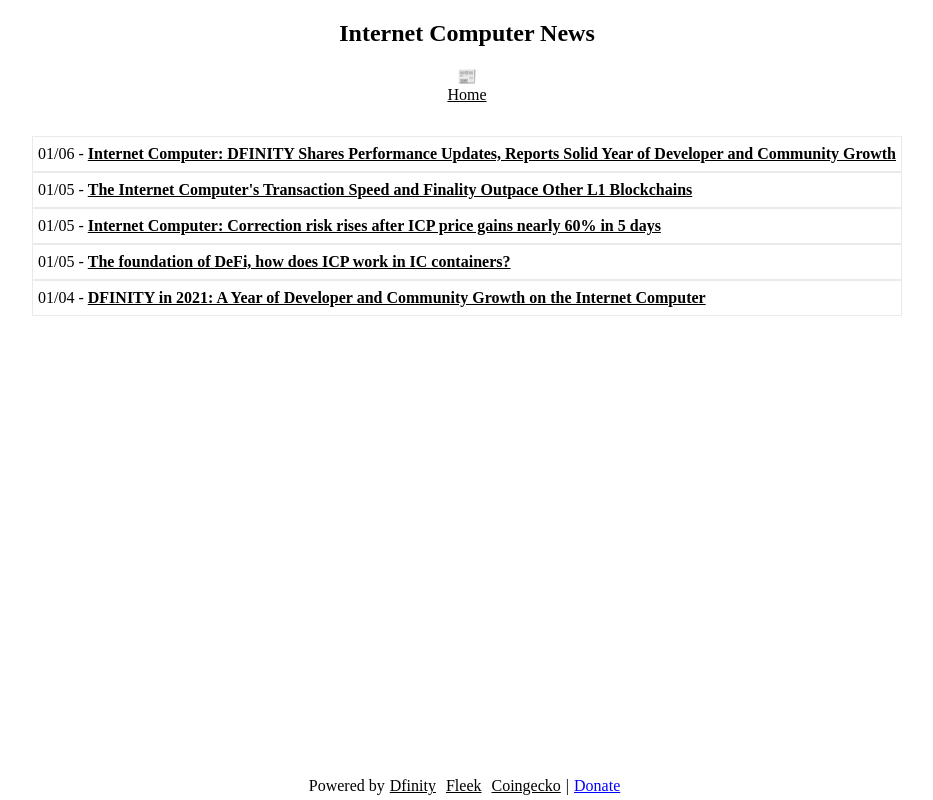
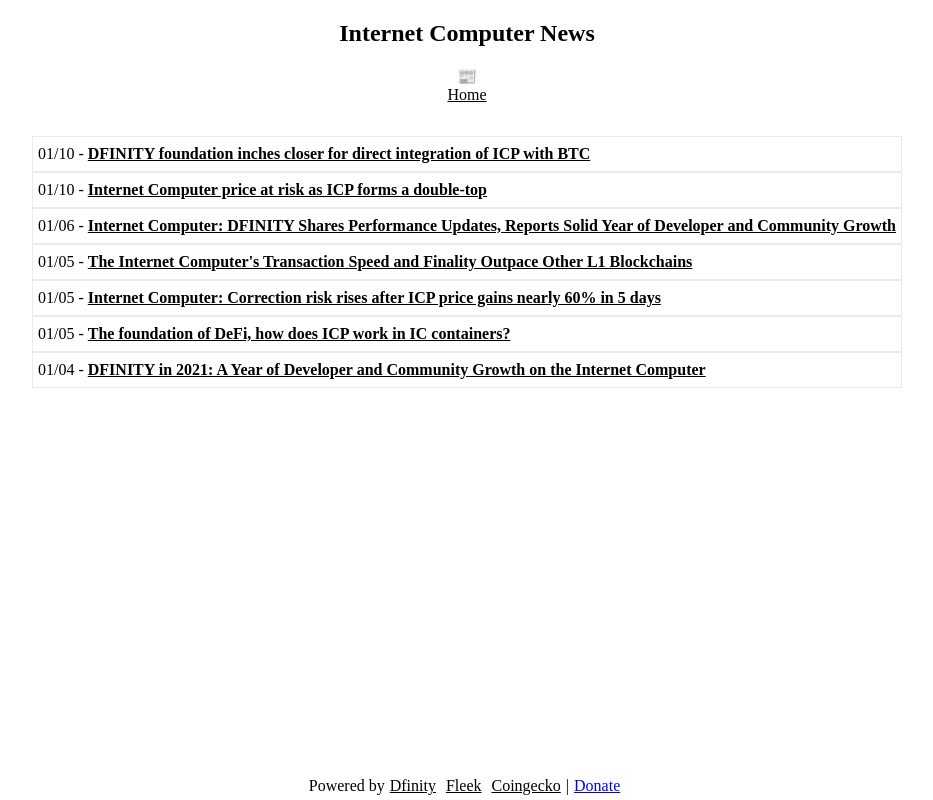
Before and after one commit to rjlucasm/ictoday, a Next.js app: page /news/2022 in a window 1280 px wide. Shown: the whole page, without its empty margins (173-1106 px from the left). Built offline with nearby package versions, Linux system fonts and the light colour scheme.

Commit message:
News 01/10

```diff
--- a/pages/news/2022.js
+++ b/pages/news/2022.js
@@ -17,6 +17,12 @@ export default function News22() {
             <Link href="/"><a style={{ color: 'inherit' }}>Home</a></Link>
 
             <div className="pagesgrid">
+            <div className="pagescard">01/10 -&nbsp;
+                <a href="https://www.tronweekly.com/dfinity-integration-icp-with-btc/" target="_blank" rel="noopener noreferrer">DFINITY foundation inches closer for direct integration of ICP with BTC</a>
+            </div>
+            <div className="pagescard">01/10 -&nbsp;
+                <a href="https://www.banklesstimes.com/2022/01/10/internet-computer-price-at-risk-as-icp-forms-a-double-top/" target="_blank" rel="noopener noreferrer">Internet Computer price at risk as ICP forms a double-top</a>
+            </div>
             <div className="pagescard">01/06 -&nbsp;
                 <a href="https://www.crowdfundinsider.com/2022/01/185189-internet-computer-dfinity-shares-performance-updates-reports-solid-year-of-developer-and-community-growth/" target="_blank" rel="noopener noreferrer">Internet Computer: DFINITY Shares Performance Updates, Reports Solid Year of Developer and Community Growth</a>
             </div>
```
